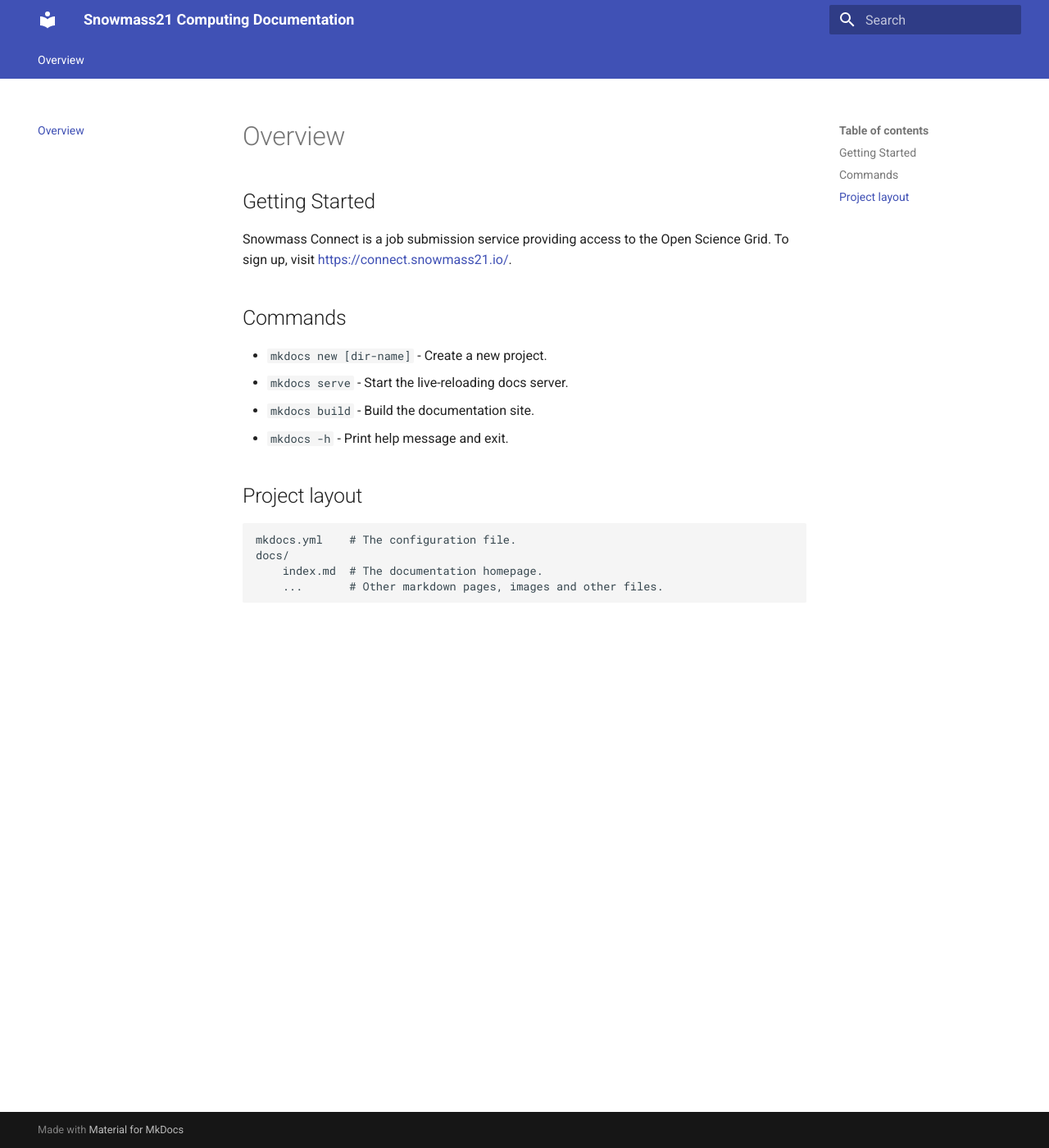
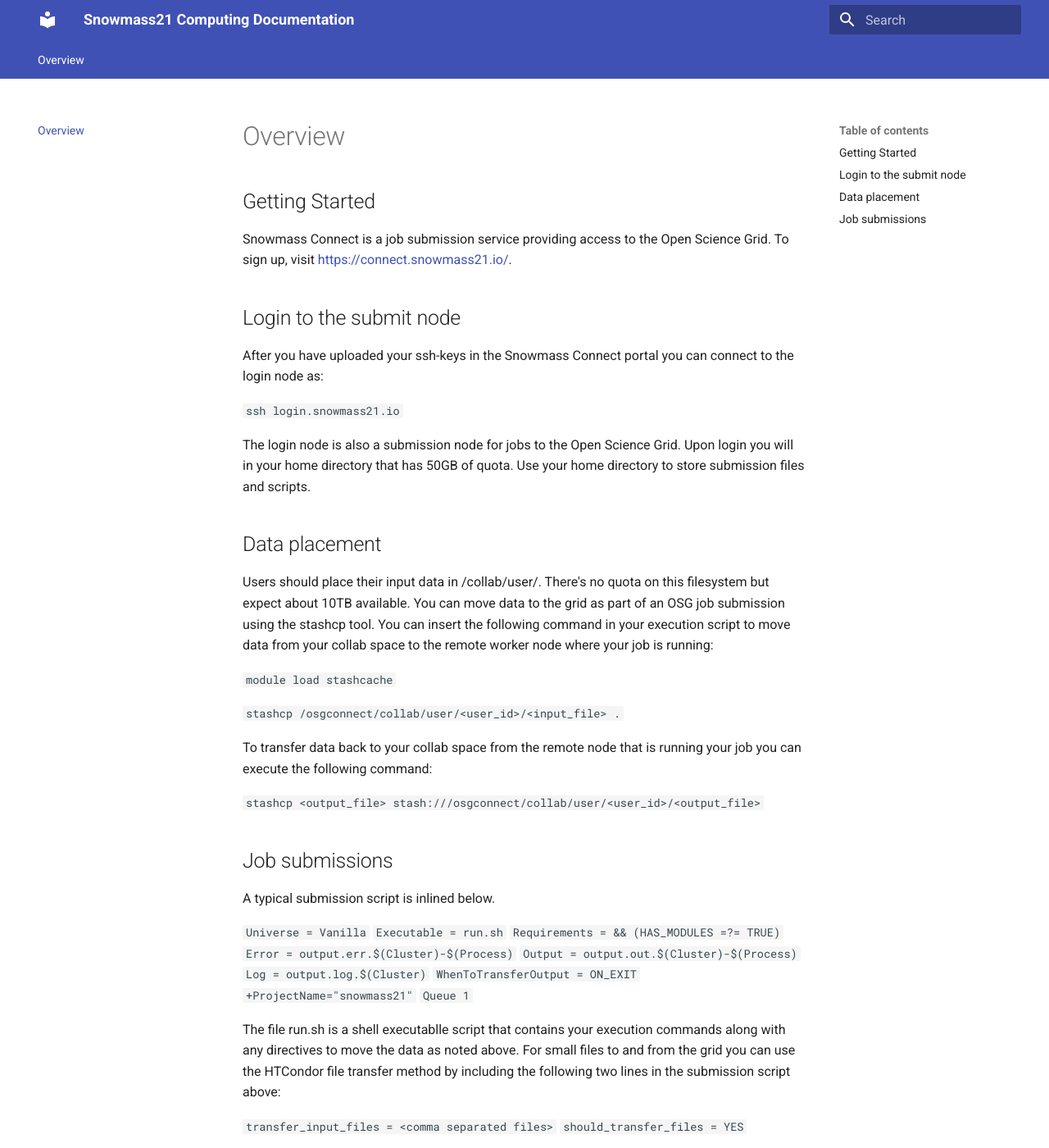
Before and after one commit to ppaschos/snowmass-connect-docs, an MkDocs documentation site: the page built from docs/index.md, in a window 1280 px wide and 1400 px high. Shown: the whole window at 82% size. Built offline with MkDocs 1.6.1 and Material for MkDocs 9.7.7, drawn with Linux system fonts in a browser that asks for light colours; some of the changed text lies outside the part shown.

Commit message:
Update index.md

```diff
--- a/docs/index.md
+++ b/docs/index.md
@@ -5,16 +5,50 @@
 
 Snowmass Connect is a job submission service providing access to the Open Science Grid. To sign up, visit [https://connect.snowmass21.io/](https://connect.snowmass21.io).
 
-## Commands
+## Login to the submit node
 
-* `mkdocs new [dir-name]` - Create a new project.
-* `mkdocs serve` - Start the live-reloading docs server.
-* `mkdocs build` - Build the documentation site.
-* `mkdocs -h` - Print help message and exit.
+After you have uploaded your ssh-keys in the Snowmass Connect portal you can connect to the login node as:
 
-## Project layout
+`ssh login.snowmass21.io`
 
-    mkdocs.yml    # The configuration file.
-    docs/
-        index.md  # The documentation homepage.
-        ...       # Other markdown pages, images and other files.
+The login node is also a submission node for jobs to the Open Science Grid. Upon login you will in your home directory that has 50GB of quota.
+Use your home directory to store submission files and scripts.
+
+## Data placement
+
+Users should place their input data in /collab/user/<user_id>. There's no quota on this filesystem but expect about 10TB available.
+You can move data to the grid as part of an OSG job submission using the stashcp tool.
+You can insert the following command in your execution script to move data from your collab space to the remote worker node where your
+job is running:
+
+`module load stashcache`
+
+`stashcp /osgconnect/collab/user/<user_id>/<input_file> .`
+
+To transfer data back to your collab space from the remote node that is running your job you can execute the following command:
+
+`stashcp <output_file> stash:///osgconnect/collab/user/<user_id>/<output_file>`
+
+
+## Job submissions
+
+A typical submission script is inlined below.
+
+`Universe = Vanilla`
+`Executable     = run.sh`
+`Requirements = && (HAS_MODULES =?= TRUE)`
+`Error   = output.err.$(Cluster)-$(Process)`
+`Output  = output.out.$(Cluster)-$(Process)`
+`Log     = output.log.$(Cluster)`
+`WhenToTransferOutput = ON_EXIT`
+`+ProjectName="snowmass21"`
+`Queue 1`
+
+The file run.sh is a shell executablle script that contains your execution commands along with any directives to move the data as noted above.
+For small files to and from the grid you can use the HTCondor file transfer method by including the following two lines in the submission
+script above:
+
+`transfer_input_files = <comma separated files>`
+`should_transfer_files = YES`
+
+Refer to the HTCondor manual for more information on customizing your submission scripts: https://research.cs.wisc.edu/htcondor/manual/v8.6/2_5Submitting_Job.html
```
